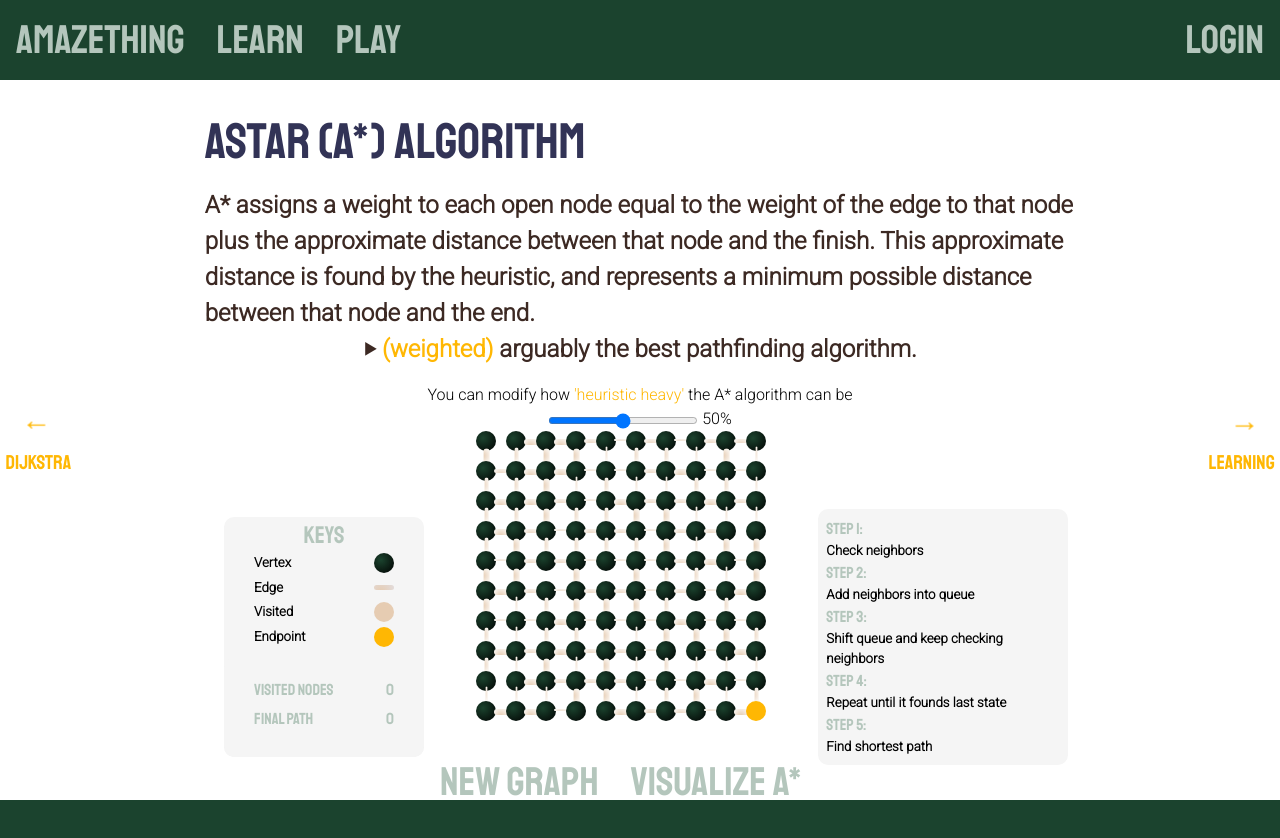
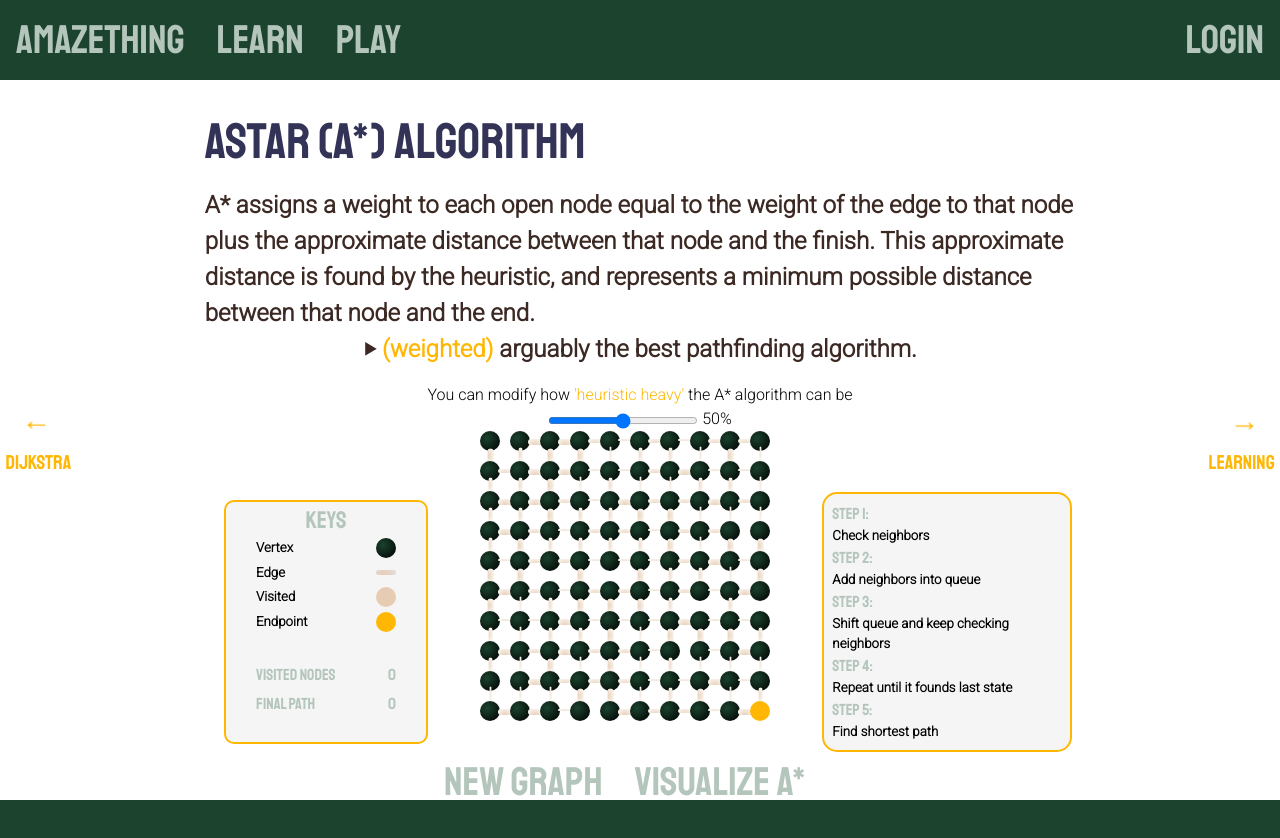
Before and after one commit to vadim-nest/aMAZEthing, a React (Vite) app in the folder Client/: page /learning/aStarLesson in a window 1280 px wide. Shown: the top 838 px of the page. Built offline with nearby package versions, Linux system fonts and the light colour scheme; no server answers.

Commit message:
style(change style and add heuristic division): a

```diff
--- a/Client/src/components/pathfindingLessons/aStar.tsx
+++ b/Client/src/components/pathfindingLessons/aStar.tsx
@@ -40,8 +40,8 @@ function AStarLesson() {
       end ? end : width * width,
       "aStar",
       width,
-      heuristicValue
-    ); //TODO - ADD heuristic value as slider
+      heuristicValue/20
+    );
     if (aStarVisualpaths) {
       setStats({
         visited: aStarVisualpaths.visited.length,
--- a/Client/src/css/sorting.css
+++ b/Client/src/css/sorting.css
@@ -54,12 +54,15 @@
   justify-content: flex-start;
   align-items: center;
   flex-direction: column;
+  border:2px solid;
+  border-color: var(--yellow);
+  margin-bottom: 30px;
 }
 
 .steps-visualization{
   min-height:max-content;
   min-width:250px;
-  border-radius: 10px;
+  border-radius: 15px;
   display:flex;
   justify-content: flex-start;
   align-items: flex-start;
@@ -67,6 +70,9 @@
   background-color: whitesmoke;
   /* box-shadow: 0 3px 10px rgb(0 0 0 / 0.2); */
   padding: 1%;
+  border:2px solid;
+  border-color: var(--yellow);
+  margin-bottom: 30px;
 }
 
 .buttons-pos{
@@ -86,12 +92,13 @@
   min-width:200px;
   background-color: whitesmoke;
   /* box-shadow: 0 3px 10px rgb(0 0 0 / 0.2); */
-  border-radius: 10px;
+  border-radius: 15px;
   margin-top: 5px;
   display:flex;
   justify-content: center;
   align-items: center;
   flex-direction: column;
+
 }
 
 .heuristicDiv{
```
